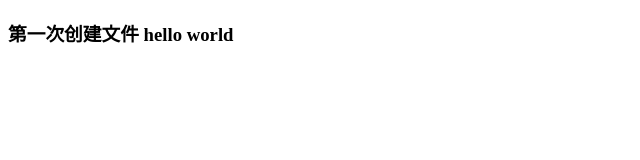
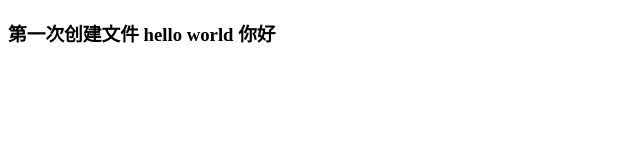
Before and after one commit to wsy150849/wsyck, a plain HTML site: page test.html in a window 1280 px wide. Shown: the full height of the page, 0-640 px from the left. Drawn offline with Linux system fonts and the light colour scheme.

Commit message:
第三次提交

```diff
--- a/test.html
+++ b/test.html
@@ -5,6 +5,6 @@
 		<title></title>
 	</head>
 	<body>
-	    <h3>第一次创建文件 hello world</h3>
+	    <h3>第一次创建文件 hello world 你好</h3>
 	</body>
 </html>
```
